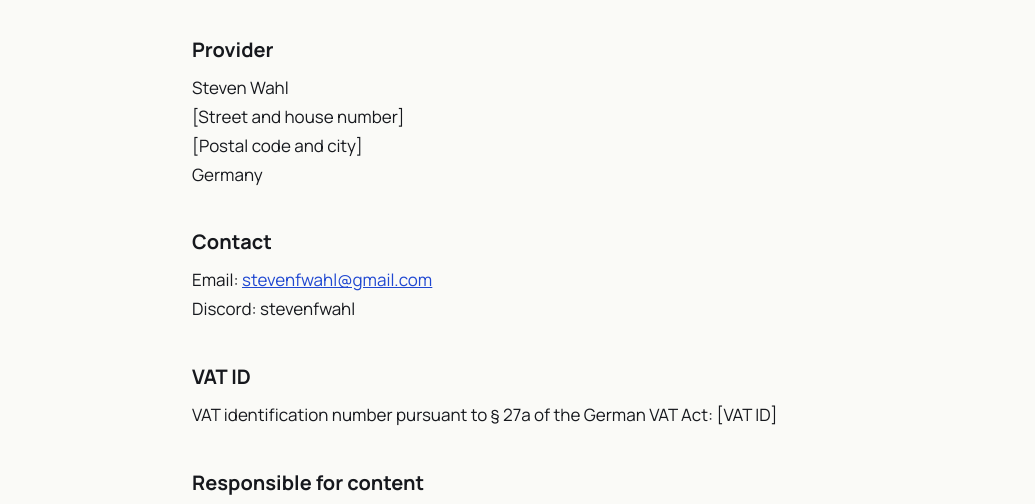
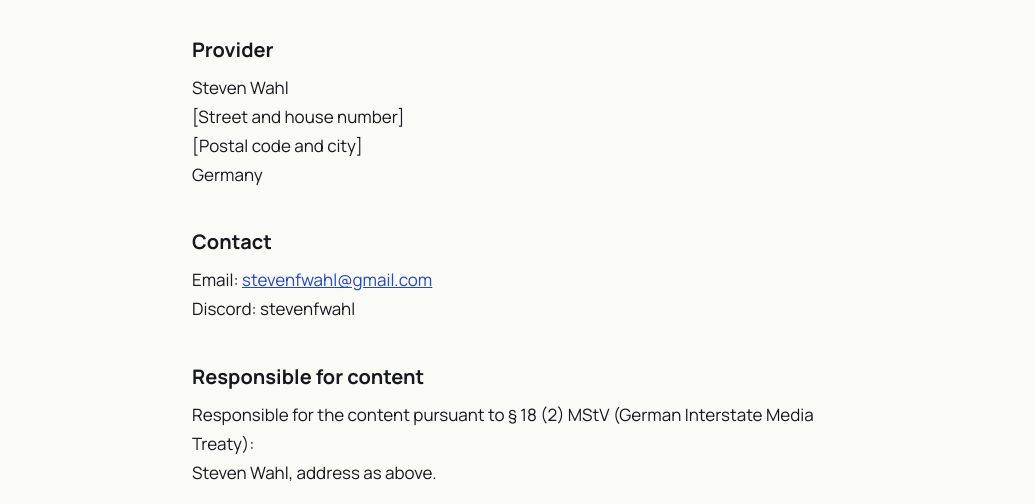
Before and after one commit to yama-assistant/stevenwahlmusic, a plain HTML site: page imprint.html in a window 1280 px wide. Shown: the part 244-748 px from the top of the page, without its empty margins (120-1155 px from the left). Drawn offline with Linux system fonts and the light colour scheme.

Commit message:
Remove VAT ID section from imprint
Co-Authored-By: Claude Opus 5.5 <noreply@anthropic.com>
Claude-Session: https://claude.ai/code/session_01S33ahqs522ZqPEnGpdorXP

```diff
--- a/imprint.html
+++ b/imprint.html
@@ -37,10 +37,6 @@
   <p>Email: <a href="mailto:stevenfwahl@gmail.com">stevenfwahl@gmail.com</a><br>
   Discord: stevenfwahl</p>
 
-  <!-- TODO: keep only if you have a VAT ID (USt-IdNr.); otherwise delete this block -->
-  <h2>VAT ID</h2>
-  <p>VAT identification number pursuant to § 27a of the German VAT Act: [VAT ID]</p>
-
   <h2>Responsible for content</h2>
   <p>Responsible for the content pursuant to § 18 (2) MStV (German Interstate Media Treaty):<br>
   Steven Wahl, address as above.</p>
```
Also changed, not shown: 1 other file.
